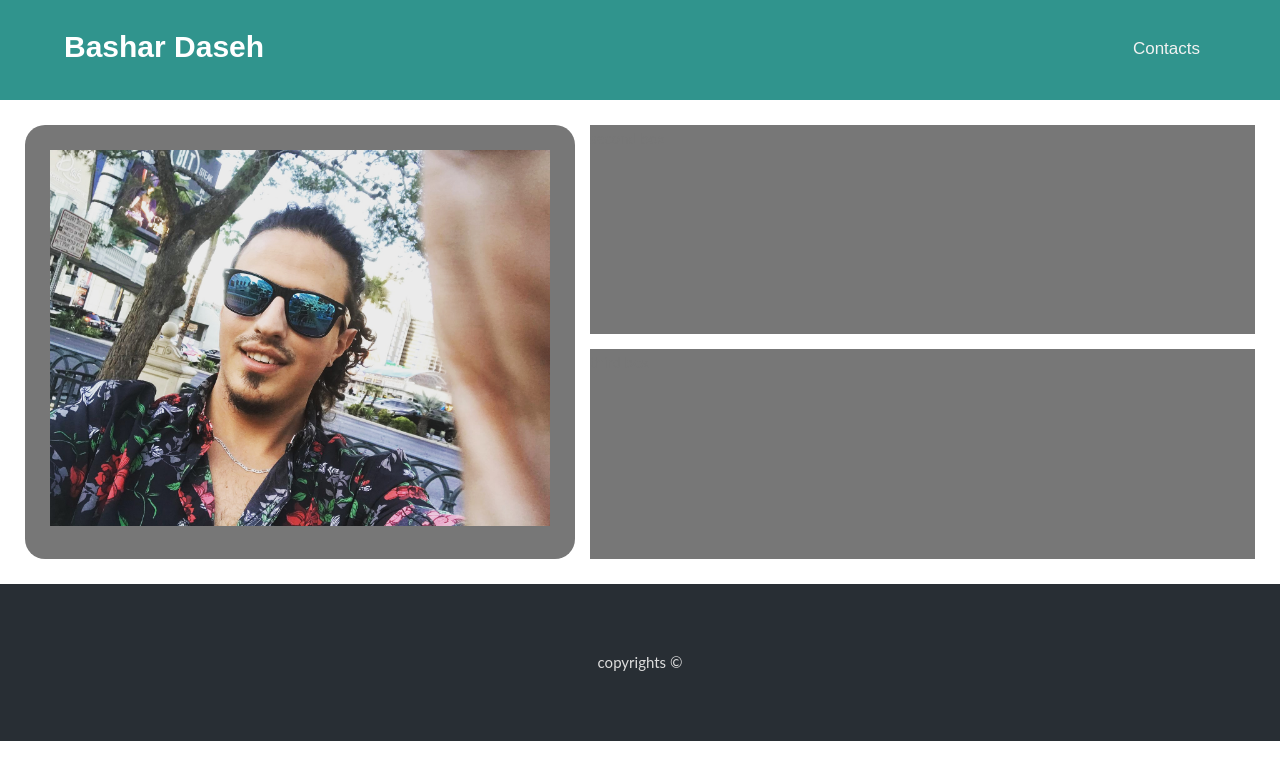
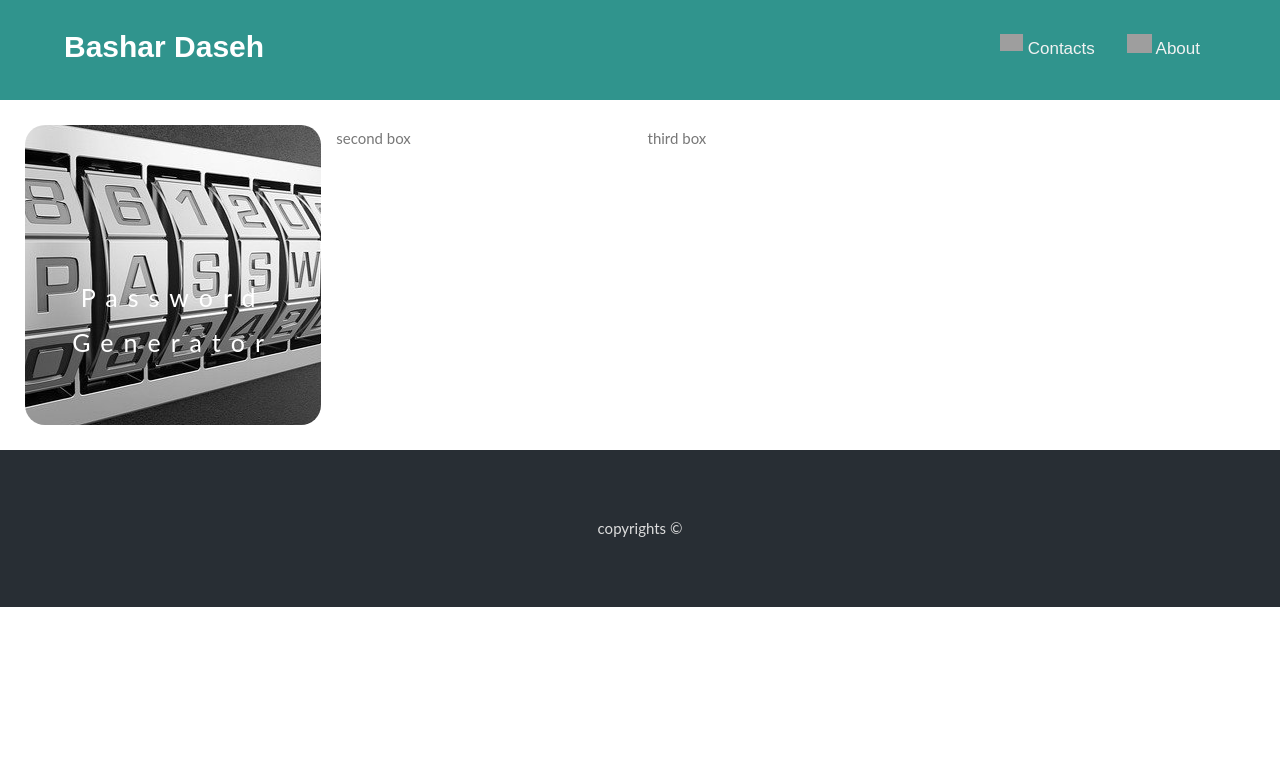
Before and after one commit to bashard001/bashard001.github.io, a plain HTML site: page myprojects.html in a window 1280 px wide. Drawn offline with Linux system fonts and the light colour scheme; grey boxes are pictures that could not be loaded.

Commit message:
added icons to the rest of the pages and working on my projects page to add my projects

```diff
--- a/myprojects.html
+++ b/myprojects.html
@@ -1,30 +1,35 @@
 <!DOCTYPE html>
 <html lang="en">
+
 <head>
   <title>about me</title>
   <link rel="stylesheet" href="stylesheets/normalize.css">
-        <link rel="stylesheet" href="stylesheets/aboutsh.css">
+  <link rel="stylesheet" href="stylesheets/myprojects.css">
 
 </head>
+
 <body>
   <nav class="header">
     <section id="left">
-                        <a href="index.html"><h1>Bashar Daseh</h1></a>
+      <a href="index.html">
+        <h1>Bashar Daseh</h1>
+      </a>
     </section>
 
     <section id="right">
-                                <a href="contacts.html">Contacts</a>
+      <a href="contacts.html"><img src="https://image.flaticon.com/icons/svg/1932/1932930.svg" alt="0" width="23px" align="top"> Contacts</a>
+      <a href="about.html"><img src="https://image.flaticon.com/icons/svg/1189/1189160.svg" alt="0" width="25px" align="top"> About</a>
     </section>
   </nav>
 
   <div class="container">
-              <div class="box1">
-
-                <img class="imgab" src="stylesheets/bashar3.jpg" alt="my pic">
+    <a href="https://bashard001.github.io/Password-Generator" target="_blank" class="box1">
+        <div class="caption">
+            <span class="box">Password Generator</span>
+          </div>
 
 
-
-                </div>
+        </a>
     <div class="box2">second box
     </div>
     <div class="box3">third box</div>
@@ -37,4 +42,5 @@
 
   </footer>
 </body>
+
 </html>
--- a/stylesheets/aboutsh.css
+++ b/stylesheets/aboutsh.css
@@ -81,13 +81,9 @@ body, html {
 
     border-radius: 20px;
 
-
   color: white;
 
   grid-row: 1/3;
-
-
-
 
   }
 
--- /dev/null
+++ b/stylesheets/myprojects.css
@@ -0,0 +1,120 @@
+body, html {
+    height: 100%;
+    font: 400 15px/1.8 "Lato", sans-serif;
+    margin: 0;
+    color: #777;
+  }
+  .header {
+      position: sticky;
+      top: 0px;
+      z-index: 1;
+      width: 100%;
+      height: 100px;
+      color: #fff;
+      background: #30948D;
+      font-family: sans-serif;
+  }
+
+  #left {
+      float: left;
+      position: relative;
+      left: 5%;
+
+    }
+
+    #left a {
+        color: white;
+        text-decoration: none;
+    }
+
+    #right {
+        position: relative;
+        float: right;
+        top: 20px;
+        right: 5%;
+    }
+
+    #right a {
+      float: left;
+      color: #f2f2f2;
+      text-align: center;
+      padding: 14px 16px;
+      text-decoration: none;
+      font-size: 17px;
+    }
+
+    #right a:hover {
+      background-color: rgb(97, 163, 91);
+      color: black;
+    }
+
+    .container {
+
+      display: grid;
+      grid-template-columns: 1fr 1fr 1fr 1fr;
+      grid-auto-rows: auto;
+      grid-gap: 1em;
+      max-width: 1500px;
+      margin: auto;
+      padding: 25px;
+
+
+    }
+    .imgab {
+
+      max-width: 500px;
+      max-height: 450px;
+    }
+
+    .box1 {
+      max-width: 500px;
+      min-height: 250px;
+      max-height: 400px;
+      padding: 25px;
+
+      border-radius: 20px;
+
+    color: white;
+    background-image: url("passwordbg.jpg");
+    background-position: center;
+    object-fit: cover;
+    text-decoration: none;
+
+    }
+    .caption {
+        position: relative;
+        top: 50%;
+        width: 100%;
+        text-align: center;
+      }
+
+      .caption span.box {
+        color: #fff;
+        font-size: 25px;
+        letter-spacing: 10px;
+        text-align: center;
+      }
+
+
+    .lastrow {
+
+      display: block;
+
+    }
+
+    footer {
+        bottom: 0;
+      color:#ddd;
+      background-color:#282E34;
+      text-align:center;
+      padding:50px 80px;
+      align-items: center;
+      justify-content: center;
+    }
+
+
+
+    button :hover{
+
+      background-color: aqua;
+    }
```
Also changed, not shown: about.html (+19 -5 lines), contacts.html (+15 -5 lines), index.html (+4 -6 lines), data.svg (deleted), stylesheets/password-2781614_1920.jpg (added), stylesheets/passwordbg.jpg (added). Lines whose indentation alone changed are shown as unchanged.
